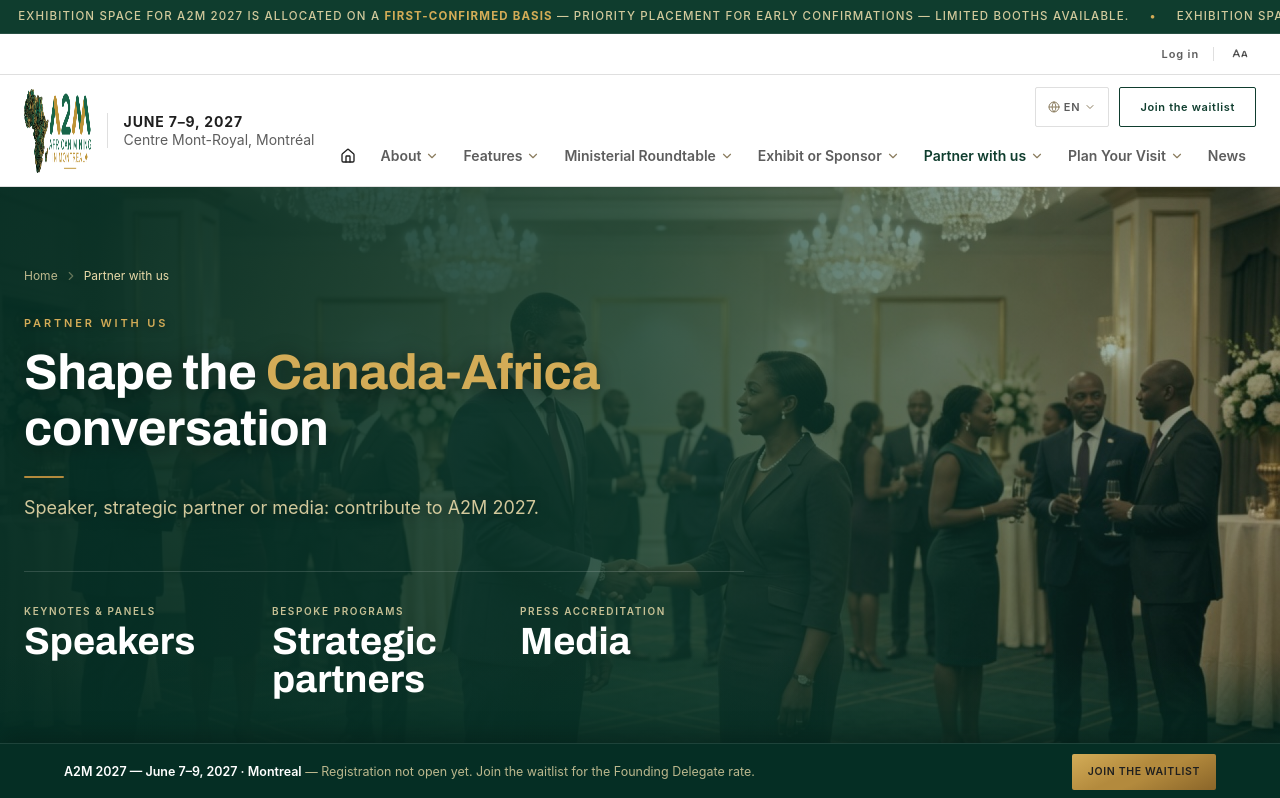
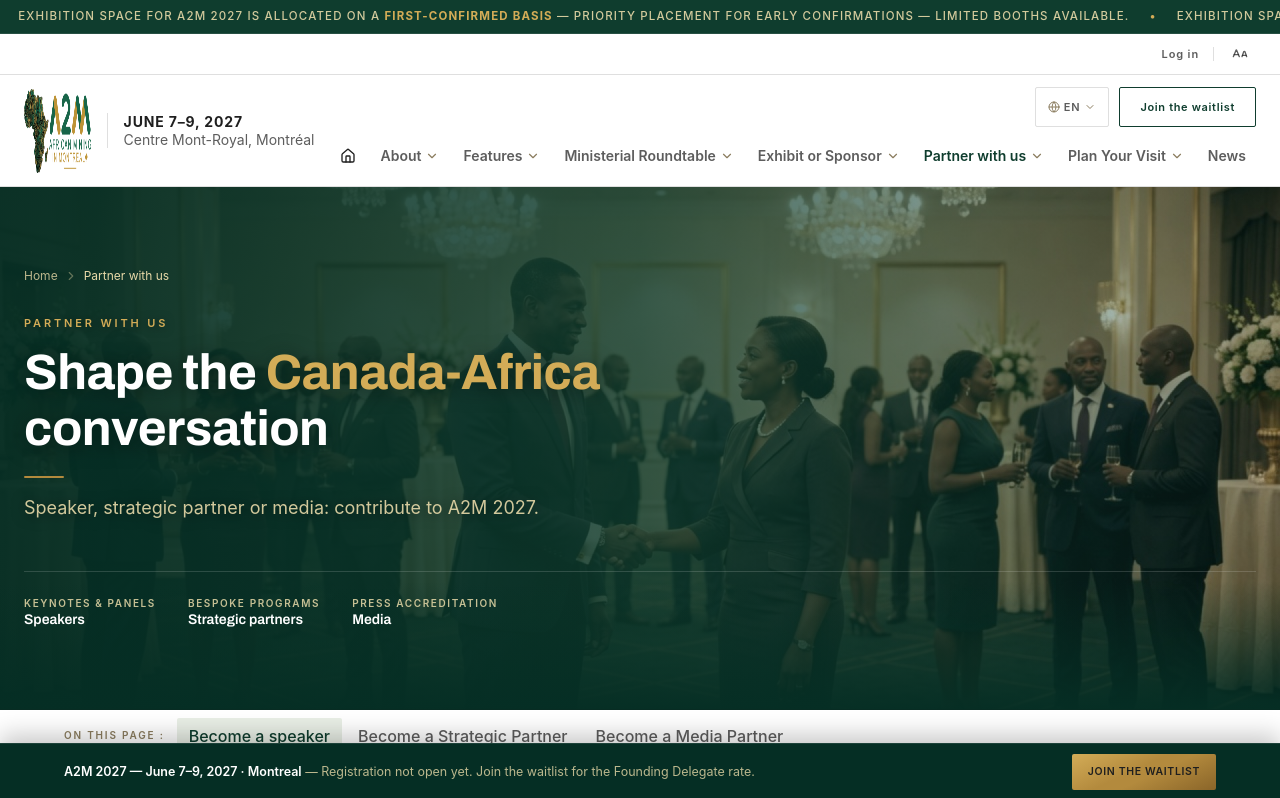
Before and after one commit to asaklex/a2m-2027-refresh, a React (Vite) app: page /en/partner in a window 1280 px wide. Shown: the top 798 px of the page. Built offline with nearby package versions, Linux system fonts and the light colour scheme; a web font is replaced by a local one.

Commit message:
20260919 partner: hero stat row sized like the Ministerial Roundtable info bar (10px labels, 14px values, full-width flex) (owner request)

```diff
--- a/src/pages/PartnerPage.tsx
+++ b/src/pages/PartnerPage.tsx
@@ -155,30 +155,36 @@
           <p className="mt-4 max-w-[640px] text-champagne/90 text-lead [text-shadow:0_1px_14px_rgba(3,20,16,0.6)]">
             Speaker, strategic partner or media: contribute to A2M 2027.
           </p>
-          <dl className="mt-12 grid max-w-[720px] grid-cols-1 gap-6 border-ivory/15 border-t pt-8 sm:grid-cols-3">
+          <dl className="mt-10 flex flex-wrap items-center gap-x-8 gap-y-3 border-ivory/15 border-t pt-6 lg:mt-12">
+            <div className="flex items-center gap-2.5">
               <div>
                 <dt className="font-semibold text-[10px] text-champagne/85 uppercase tracking-[0.16em]">
                   Keynotes &amp; panels
                 </dt>
-              <dd className="mt-1 font-display font-bold text-data-xl text-ivory">
+                <dd className="font-display font-semibold text-[14px] text-ivory leading-tight">
                   Speakers
                 </dd>
               </div>
+            </div>
+            <div className="flex items-center gap-2.5">
               <div>
                 <dt className="font-semibold text-[10px] text-champagne/85 uppercase tracking-[0.16em]">
                   Bespoke programs
                 </dt>
-              <dd className="mt-1 font-display font-bold text-data-xl text-ivory">
+                <dd className="font-display font-semibold text-[14px] text-ivory leading-tight">
                   Strategic partners
                 </dd>
               </div>
+            </div>
+            <div className="flex items-center gap-2.5">
               <div>
                 <dt className="font-semibold text-[10px] text-champagne/85 uppercase tracking-[0.16em]">
                   Press accreditation
                 </dt>
-              <dd className="mt-1 font-display font-bold text-data-xl text-ivory">
+                <dd className="font-display font-semibold text-[14px] text-ivory leading-tight">
                   Media
                 </dd>
+              </div>
             </div>
           </dl>
         </div>
```
Lines whose indentation alone changed are shown as unchanged.
